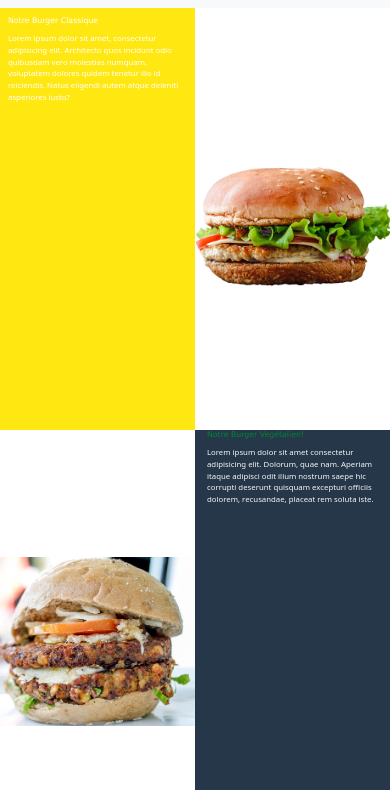
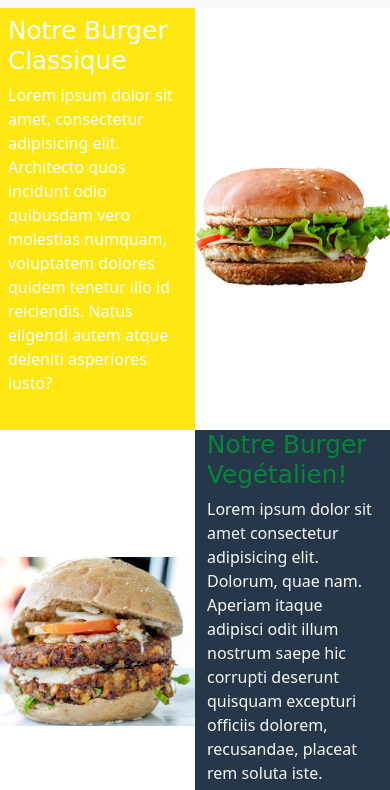
Before and after one commit to boul35/PWA-site-web-de-restaurant, a plain HTML site: page menu.html in a window 390 px wide. Shown: the part 54-844 px from the top of the page. Drawn offline with nearby package versions, Linux system fonts and the light colour scheme; a web font is replaced by a local one.

Commit message:
remettre le texte à normal car était trop petit sur mobile

```diff
--- a/menu.html
+++ b/menu.html
@@ -105,7 +105,7 @@
                 <h2 class="col-xl-12 col-xs-12 d-xl-flex justify-content-center">Nos nouveautées!</h2>
                 <div class="col-xl-4 col-md-6 col-6 menu__third   "><img src="assets/images/burger-11.webp" alt="Burger" class="w-100" ></div>
                 <div class="col-xl-4 col-md-6  col-6 menu__third2"><img src="assets/images/burger-12.webp" alt="Burger" class="w-100"></div>
-                <div class="col-xl-4 col-md-12  col-6 d-xl-flex justify-content-md-center justify-content-sm-center justify-content-xs-center menu__third3"><img src="assets/images/hotdog.webp" alt="Burger" class="w-100"></div>
+                <div class="col-xl-4 col-md-12 d-flex col-6 d-xl-flex justify-content-md-center justify-content-sm-center justify-content-xs-center justify-content-center menu__third3"><img src="assets/images/hotdog.webp" alt="Burger" class="w-100"></div>
             </div>
             </div>
         </section>
--- a/sass/style.scss
+++ b/sass/style.scss
@@ -233,7 +233,6 @@ background-position:center;
     background-repeat:no-repeat;
     background-size:contain;
     background-position:center;
-
 }
 
 .menu__halftext {
@@ -242,7 +241,6 @@ background-position:center;
     background-repeat:no-repeat;
     background-size:contain;
     background-position:center;
-    font-size: 2vw;
 }
 
 .menuWhite {
@@ -260,7 +258,7 @@ background-position:center;
 
 
     color: white;
-    font-size: 2vw;
 
+    justify-content: center;
 
 }
```
Also changed, not shown: css/style.css, css/style.min.css, 2 other files.
